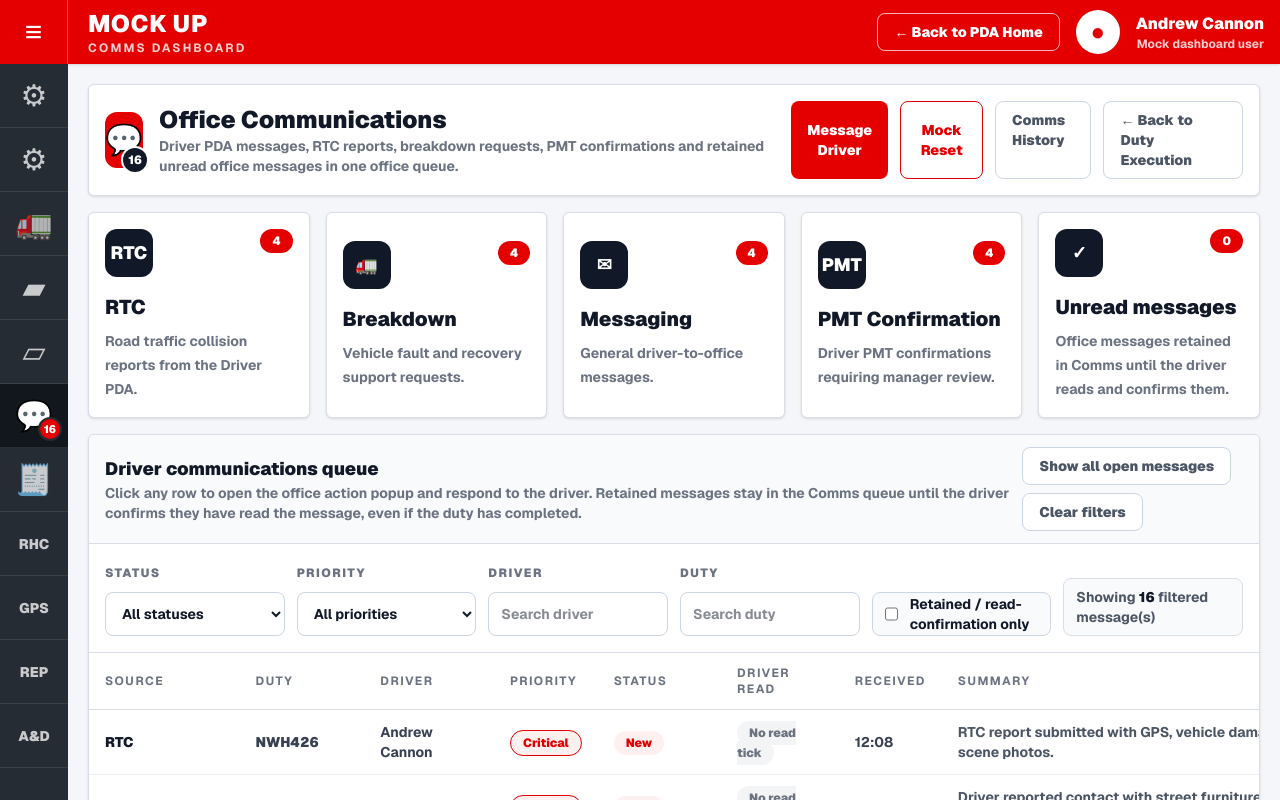
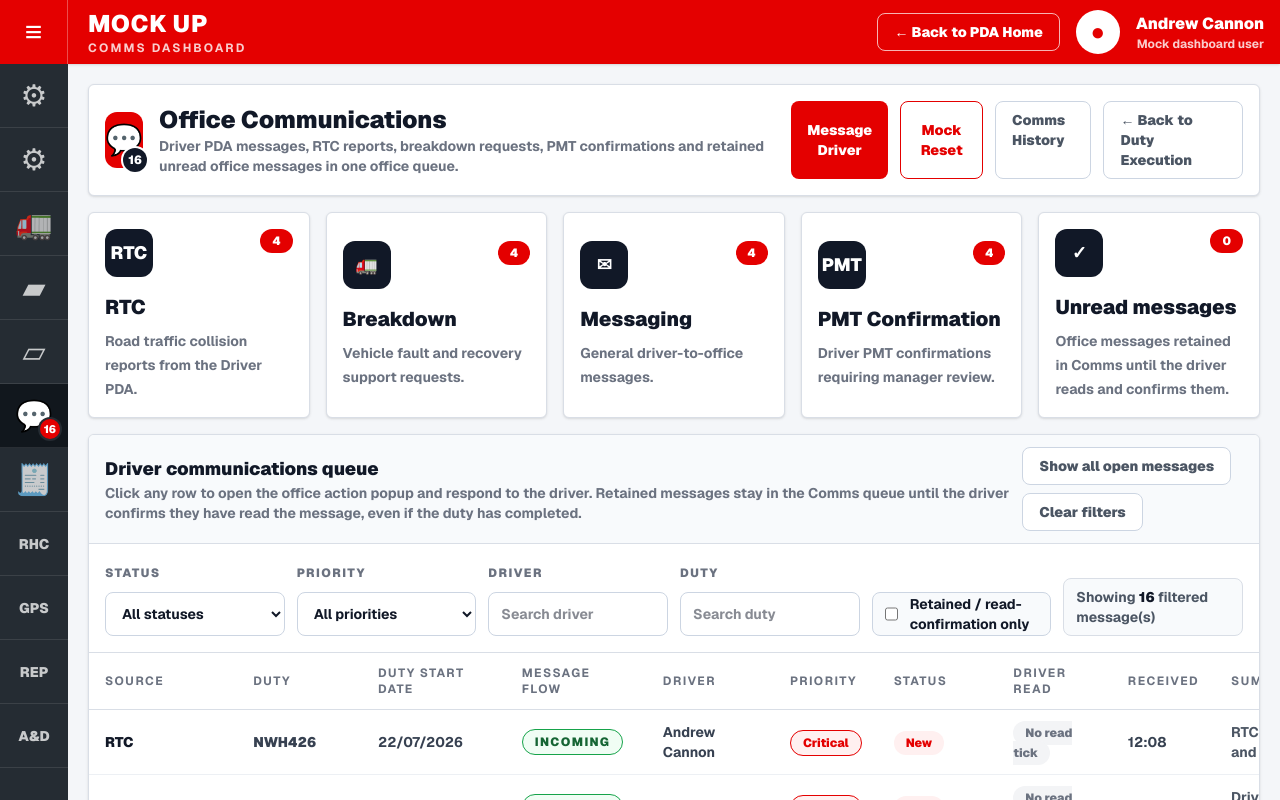
Before and after one commit to acannon76/rugby-league-supporter-web, a Next.js app: page /internal/app-ideas/link-message-mock/comms in a window 1280 px wide. Shown: the top 800 px of the page. Built offline with nearby package versions, Linux system fonts and the light colour scheme.

Commit message:
added columns in comms

```diff
--- a/src/app/internal/app-ideas/link-message-mock/comms/page.tsx
+++ b/src/app/internal/app-ideas/link-message-mock/comms/page.tsx
@@ -116,6 +116,7 @@ type CommsHistoryRecord = {
 const COMMS_HISTORY_STORAGE_KEY = "link-message-comms-history";
 const COMMS_OPEN_STORAGE_KEY = "link-message-comms-open-items";
 const MANAGER_NAME = "Harry Smith";
+const MOCK_DUTY_START_DATE = "22/07/2026";
 
 const driverNames = [
   "Andrew Cannon",
@@ -1024,11 +1025,13 @@ export default function LinkCommsDashboardPage() {
             </div>
 
             <div className="overflow-x-auto">
-              <table className="w-full min-w-[1320px] border-collapse text-left text-sm">
+              <table className="w-full min-w-[1560px] border-collapse text-left text-sm">
                 <thead className="bg-white text-xs uppercase tracking-[0.12em] text-[#6b7280]">
                   <tr>
                     <th className="border-b border-[#d9dee6] px-4 py-3">Source</th>
                     <th className="border-b border-[#d9dee6] px-4 py-3">Duty</th>
+                    <th className="border-b border-[#d9dee6] px-4 py-3">Duty start date</th>
+                    <th className="border-b border-[#d9dee6] px-4 py-3">Message flow</th>
                     <th className="border-b border-[#d9dee6] px-4 py-3">Driver</th>
                     <th className="border-b border-[#d9dee6] px-4 py-3">Priority</th>
                     <th className="border-b border-[#d9dee6] px-4 py-3">Status</th>
@@ -1046,6 +1049,8 @@ export default function LinkCommsDashboardPage() {
                     >
                       <td className="border-b border-[#edf0f4] px-4 py-3 font-black text-[#111827]">{item.source}</td>
                       <td className="border-b border-[#edf0f4] px-4 py-3 font-black text-[#374151]">{item.duty}</td>
+                      <td className="border-b border-[#edf0f4] px-4 py-3 font-bold text-[#374151]">{MOCK_DUTY_START_DATE}</td>
+                      <td className="border-b border-[#edf0f4] px-4 py-3"><FlowBadge flow={getMessageFlow(item)} /></td>
                       <td className="border-b border-[#edf0f4] px-4 py-3 font-bold text-[#374151]">{item.driver}</td>
                       <td className="border-b border-[#edf0f4] px-4 py-3"><PriorityBadge priority={item.priority} /></td>
                       <td className="border-b border-[#edf0f4] px-4 py-3"><StatusBadge status={item.status} /></td>
@@ -1531,6 +1536,23 @@ function NewDriverMessageModal({
   );
 }
 
+function getMessageFlow(item: CommsItem): "Incoming" | "Outgoing" {
+  if (item.message?.direction === "Office to driver") {
+    return "Outgoing";
+  }
+
+  return "Incoming";
+}
+
+function FlowBadge({ flow }: { flow: "Incoming" | "Outgoing" }) {
+  const classes =
+    flow === "Outgoing"
+      ? "border-[#2563eb] bg-[#eff6ff] text-[#1d4ed8]"
+      : "border-[#16a34a] bg-[#f0fdf4] text-[#166534]";
+
+  return <span className={`inline-flex rounded-full border px-3 py-1 text-xs font-black uppercase tracking-[0.12em] ${classes}`}>{flow}</span>;
+}
+
 function SummaryPopup({ title, detail, onClose }: { title: string; detail: string; onClose: () => void }) {
   return (
     <div className="fixed inset-0 z-50 flex items-center justify-center bg-black/50 px-4">
```
